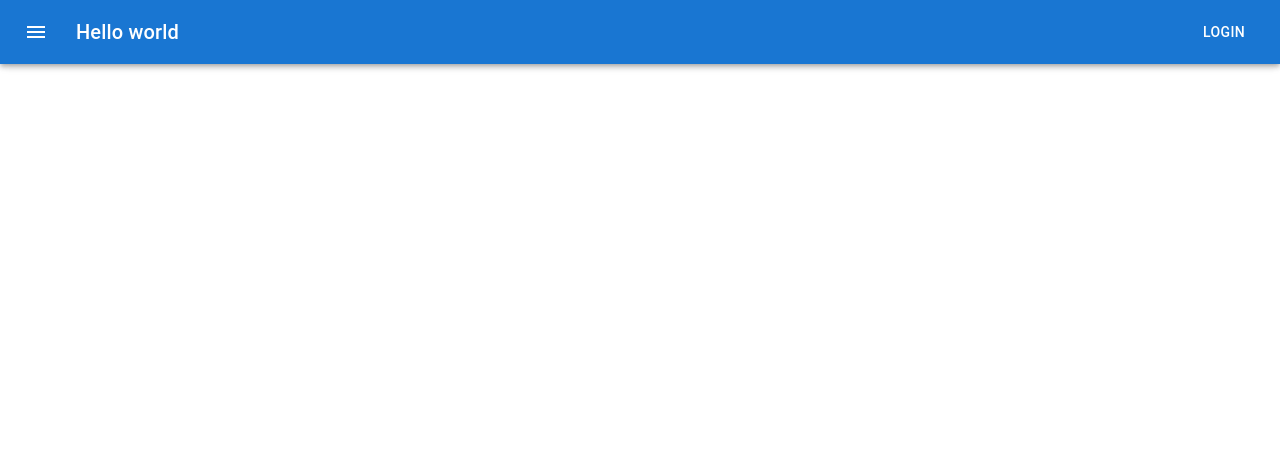
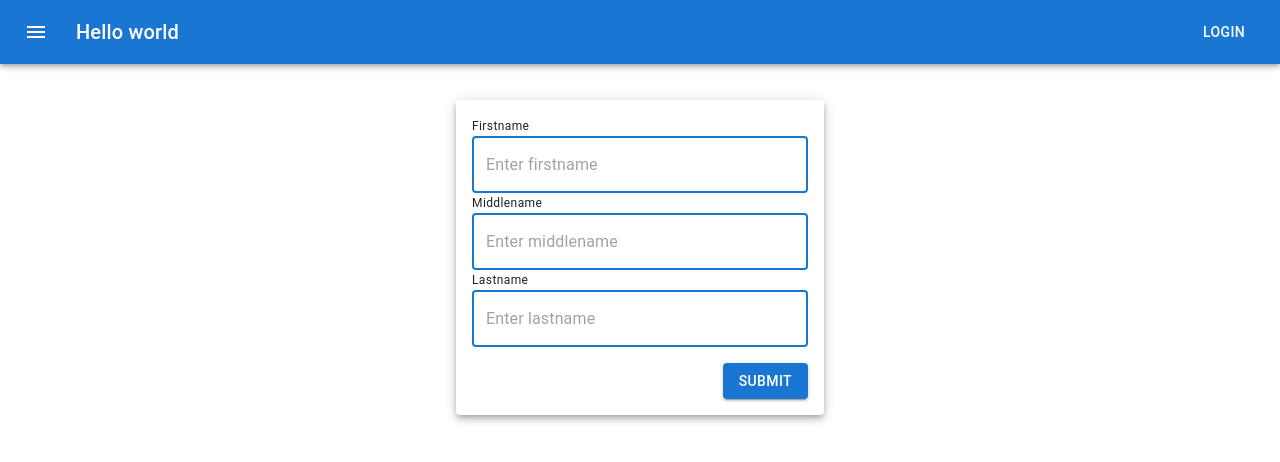
Before and after one commit to JMSevilla/fs-web-dgr, a React (Create React App) app: page / in a window 1280 px wide. Shown: the top 462 px of the page. Built offline with nearby package versions, Linux system fonts and the light colour scheme.

Commit message:
Day 3 > Textfield, Button

```diff
--- a/package.json
+++ b/package.json
@@ -1,7 +1,7 @@
 {
   "name": "my-app",
   "version": "0.1.0",
-  "private": true,
+  "private": false,
   "dependencies": {
     "@emotion/react": "^11.11.1",
     "@emotion/styled": "^11.11.0",
--- /dev/null
+++ b/src/components/Button/Button.tsx
@@ -0,0 +1,8 @@
+import {
+    Button, ButtonProps
+} from '@mui/material'
+export const BasicButton = (props: ButtonProps) => {
+    return (
+        <Button {...props} />
+    )
+}
--- /dev/null
+++ b/src/components/Card/Card.tsx
@@ -0,0 +1,17 @@
+import {
+    Card, CardContent
+} from '@mui/material'
+import { CSSProperties } from 'react'
+
+
+export const BasicCard : React.FC<React.PropsWithChildren<{ style?: CSSProperties }>> = ({ children, style }) => {
+    return (
+        <>
+            <Card style={style} elevation={5}>
+                <CardContent>
+                    {children}
+                </CardContent>
+            </Card>
+        </>
+    )
+}
--- /dev/null
+++ b/src/components/TextField/TextField.tsx
@@ -0,0 +1,42 @@
+import {
+    TextField, Typography
+} from '@mui/material'
+import { CSSProperties, ChangeEvent } from 'react'
+
+
+type BasicTextFieldProps = {
+    value?: string | undefined
+    placeholder?: string
+    onChange?: (event: ChangeEvent<HTMLInputElement>) => void
+    label: string
+    IsTextFieldDisabled?: boolean
+    name: string
+    style?: CSSProperties
+}
+
+export const BasicTextField: React.FC<BasicTextFieldProps> = ({
+    value,
+    placeholder,
+    onChange,
+    label,
+    IsTextFieldDisabled,
+    name,
+    style
+}) => {
+    return (
+        <>
+            <Typography variant='caption' gutterBottom>{label}</Typography>
+            <TextField
+                value={value ?? ""}
+                placeholder={placeholder}
+                onChange={onChange}
+                variant='outlined'
+                disabled={IsTextFieldDisabled}
+                name={name}
+                style={style}
+                focused
+                fullWidth
+            />
+        </>
+    )
+}
--- a/src/components/index.ts
+++ b/src/components/index.ts
@@ -1 +1,4 @@
 export * from "./Appbar/Appbar"
+export * from './TextField/TextField'
+export * from './Card/Card'
+export * from './Button/Button'
--- a/src/core/context/GlobalContext.tsx
+++ b/src/core/context/GlobalContext.tsx
@@ -1,5 +1,5 @@
 import { Typography } from "@mui/material";
-import { GlobalContextProps } from "../types";
+import { GlobalContextProps, DataToPresent } from "../types";
 import { createContext, useContext, useState, useEffect } from 'react'
 
 
@@ -8,7 +8,11 @@ const Context = createContext<GlobalContextProps>(undefined as any)
 export const GlobalContextProvider: React.FC<React.PropsWithChildren<{}>> = ({
     children
 }) => {
-    const [state, setState] = useState<string | undefined>(undefined)
+    const [state, setState] = useState<DataToPresent>({
+        firstname: undefined,
+        lastname: undefined,
+        middlename: undefined
+    })
     const handleFunction = () => {
         alert("hello world")
     }
--- a/src/pages/Home/Home.tsx
+++ b/src/pages/Home/Home.tsx
@@ -1,17 +1,64 @@
-import React, { useState, useEffect, useCallback } from 'react'
-import { ApplicationBar } from '../../components'
-import { Typography } from '@mui/material'
+import React, { useState, useEffect, useCallback, ChangeEvent } from 'react'
+import { ApplicationBar, BasicTextField, BasicCard, BasicButton } from '../../components'
+import { Container, Grid } from '@mui/material'
 import { useGlobalContext } from '../../core/context/GlobalContext'
+
 const HomePage: React.FC = () => {
     const {
-        state, setState, handleFunction
+        state,
+        setState
     } = useGlobalContext()
+    const handleChangeEvent = (event: ChangeEvent<HTMLInputElement>) => {
+        const { name, value } = event.target;
+        setState((prevState : any) => ({
+            ...prevState,
+            [name] : value
+        }))
+    }
     return (
         <>
             <ApplicationBar
-            onHandleClick={handleFunction}
+            onHandleClick={() => {}}
             title={"Hello world"} />
-
+            <Container sx={{
+                marginTop: '100px'
+            }} maxWidth='lg'>
+                <Grid container rowSpacing={1} columnSpacing={{ xs: 1, sm: 2, md: 3 }}>
+                <Grid item xs={4}></Grid>
+                    <Grid item xs={4}>
+                        <BasicCard>
+                            <BasicTextField
+                                label='Firstname'
+                                placeholder='Enter firstname'
+                                name='firstname'
+                                onChange={handleChangeEvent}
+                                value={state.firstname}
+                            />
+                            <BasicTextField
+                                label='Middlename'
+                                placeholder='Enter middlename'
+                                name='middlename'
+                                onChange={handleChangeEvent}
+                                value={state.middlename}
+                            />
+                            <BasicTextField
+                                label='Lastname'
+                                placeholder='Enter lastname'
+                                name='lastname'
+                                onChange={handleChangeEvent}
+                                value={state.lastname}
+                            />
+                            <BasicButton
+                                sx={{ float: 'right', mt: 2, mb: 2}}
+                                children='SUBMIT'
+                                variant='contained'
+                                color='primary'
+                            />
+                        </BasicCard>
+                    </Grid>
+                    <Grid item xs={4}></Grid>
+                </Grid>
+            </Container>
         </>
     )
 }
```
Also changed, not shown: src/core/types/index.ts (+7 -1 lines).
